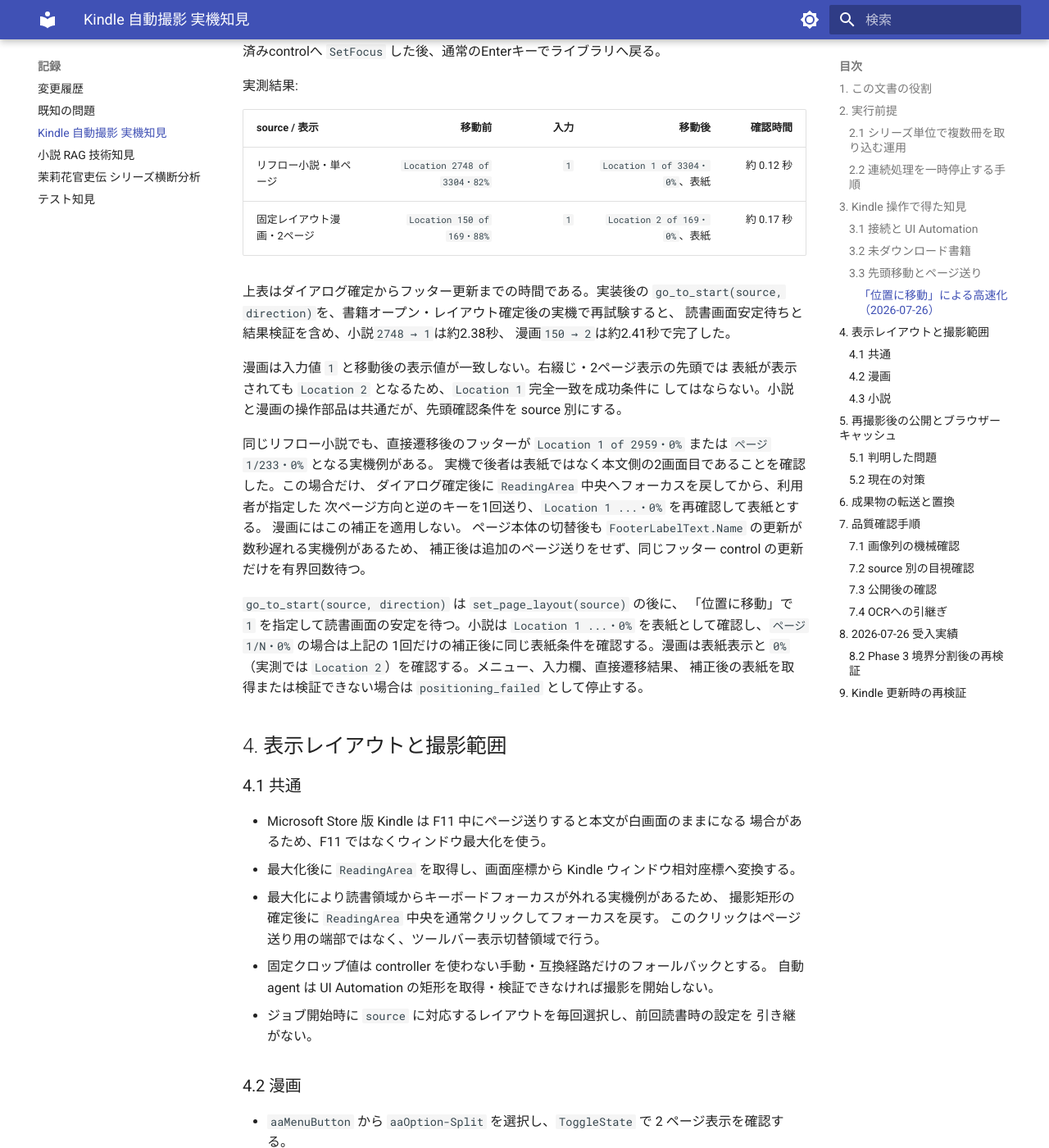
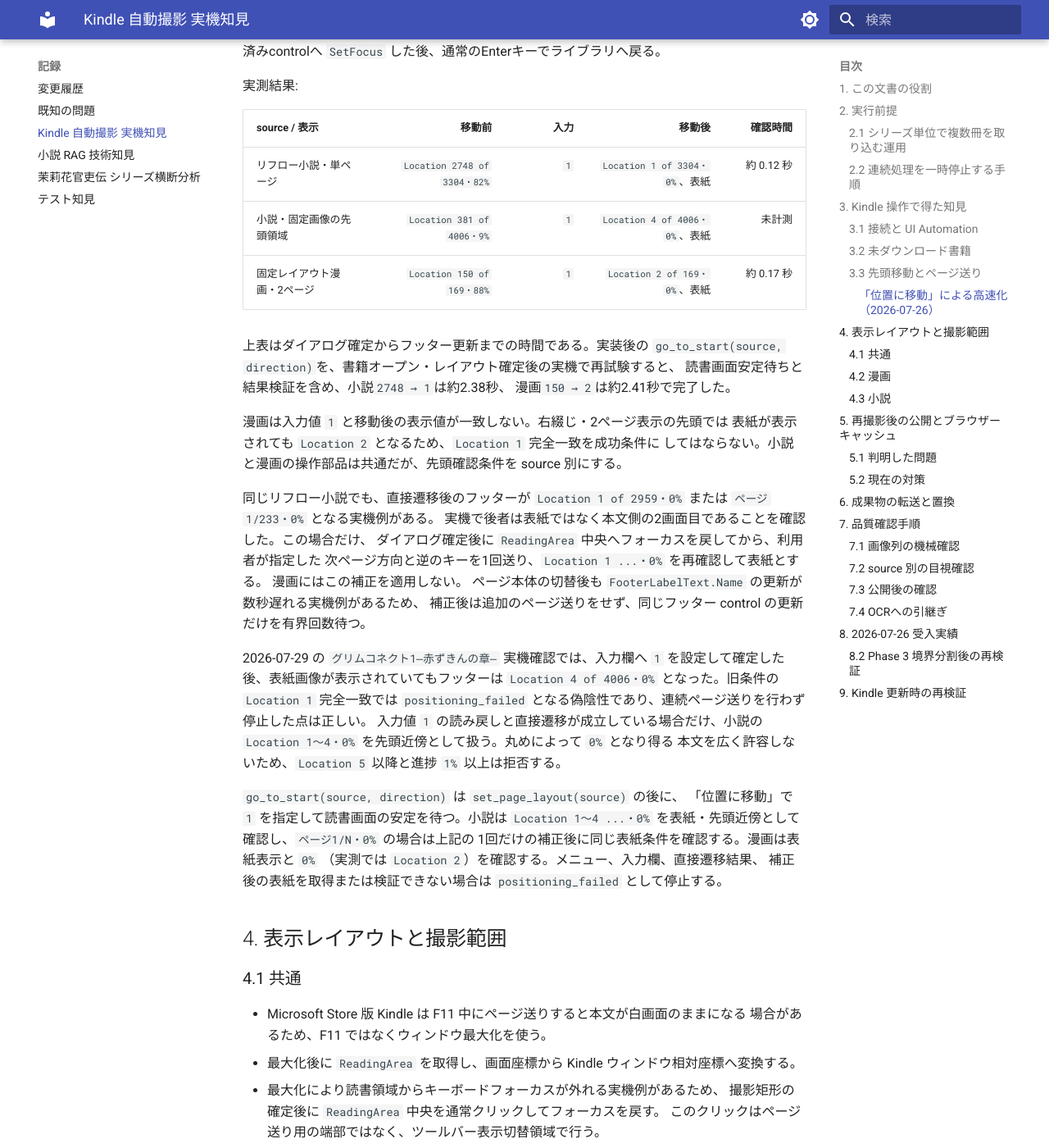
Before and after one commit to kkmmyr/Pic2PDF_Viewer, an MkDocs documentation site: the page built from docs/log/技術知見/Kindle自動撮影_実機知見.md, in a window 1280 px wide and 1400 px high, scrolled down 5075 px. Shown: the whole window at 82% size. Built offline with MkDocs 1.6.1 and Material for MkDocs 9.7.7, drawn with Linux system fonts in a browser that asks for light colours.

Commit message:
fix(kindle): accept clamped novel cover locations
Allow Location 1 through 4 at zero percent after a verified jump to location 1, while continuing to reject later positions.

Co-Authored-By: Codex GPT-5 <noreply@anthropic.com>

```diff
--- a/docs/log/技術知見/Kindle自動撮影_実機知見.md
+++ b/docs/log/技術知見/Kindle自動撮影_実機知見.md
@@ -190,6 +190,7 @@ control中心がKindleウィンドウ内にあることを確認すれば安全
 | source / 表示 | 移動前 | 入力 | 移動後 | 確認時間 |
 |---|---:|---:|---:|---:|
 | リフロー小説・単ページ | `Location 2748 of 3304・82%` | `1` | `Location 1 of 3304・0%`、表紙 | 約 0.12 秒 |
+| 小説・固定画像の先頭領域 | `Location 381 of 4006・9%` | `1` | `Location 4 of 4006・0%`、表紙 | 未計測 |
 | 固定レイアウト漫画・2ページ | `Location 150 of 169・88%` | `1` | `Location 2 of 169・0%`、表紙 | 約 0.17 秒 |
 
 上表はダイアログ確定からフッター更新までの時間である。実装後の
@@ -210,9 +211,17 @@ control中心がKindleウィンドウ内にあることを確認すれば安全
 ページ本体の切替後も `FooterLabelText.Name` の更新が数秒遅れる実機例があるため、
 補正後は追加のページ送りをせず、同じフッター control の更新だけを有界回数待つ。
 
+2026-07-29 の `グリムコネクト1―赤ずきんの章―` 実機確認では、入力欄へ
+`1` を設定して確定した後、表紙画像が表示されていてもフッターは
+`Location 4 of 4006・0%` となった。旧条件の `Location 1` 完全一致では
+`positioning_failed` となる偽陰性であり、連続ページ送りを行わず停止した点は正しい。
+入力値 `1` の読み戻しと直接遷移が成立している場合だけ、小説の
+`Location 1〜4・0%` を先頭近傍として扱う。丸めによって `0%` となり得る
+本文を広く許容しないため、`Location 5` 以降と進捗 `1%` 以上は拒否する。
+
 `go_to_start(source, direction)` は `set_page_layout(source)` の後に、
 「位置に移動」で `1` を指定して読書画面の安定を待つ。小説は
-`Location 1 ...・0%` を表紙として確認し、`ページ1/N・0%` の場合は上記の
+`Location 1〜4 ...・0%` を表紙・先頭近傍として確認し、`ページ1/N・0%` の場合は上記の
 1回だけの補正後に同じ表紙条件を確認する。漫画は表紙表示と `0%`
 （実測では `Location 2`）を確認する。メニュー、入力欄、直接遷移結果、
 補正後の表紙を取得または検証できない場合は `positioning_failed` として停止する。
```
Also changed, not shown: docs/design/要件定義/Kindle自動撮影取込_要件.md (+4 -0 lines), docs/design/詳細設計/詳細設計書_バックエンド編.md (+1 -1 lines), 2 other files.
